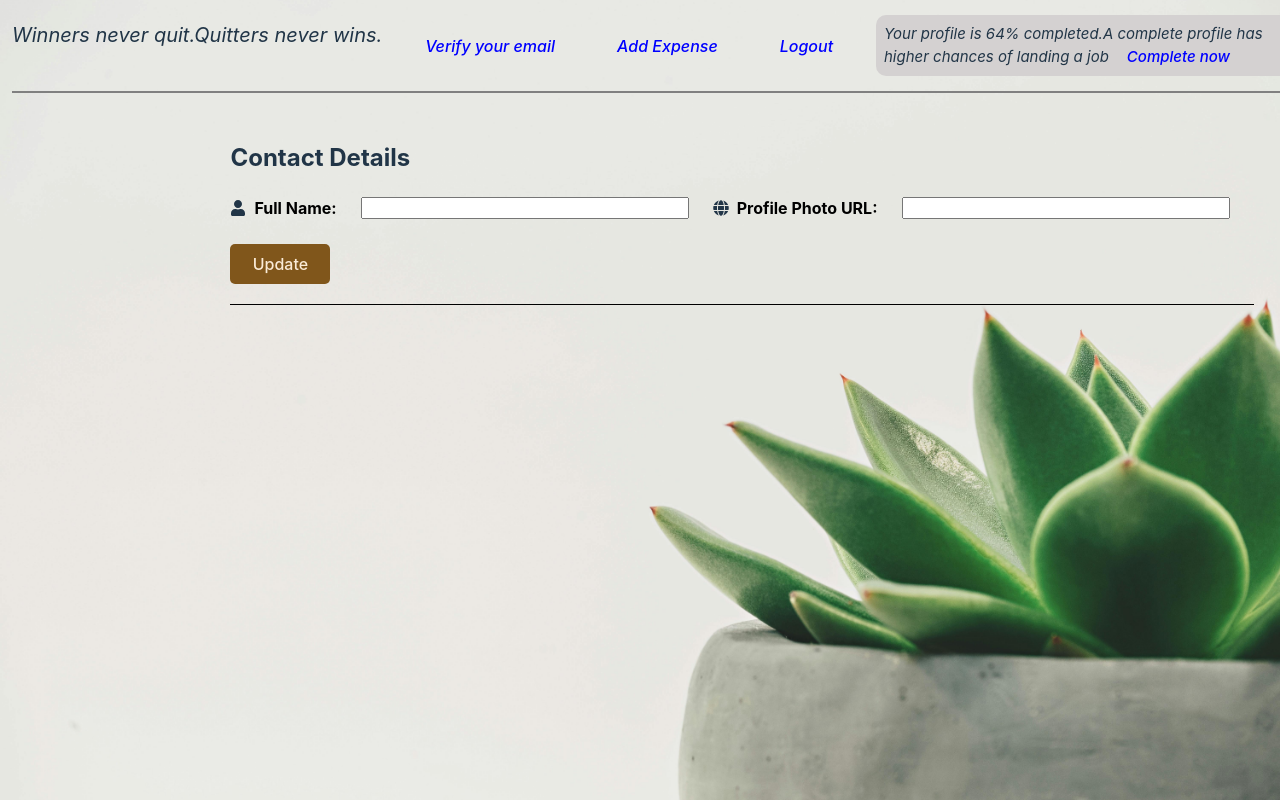
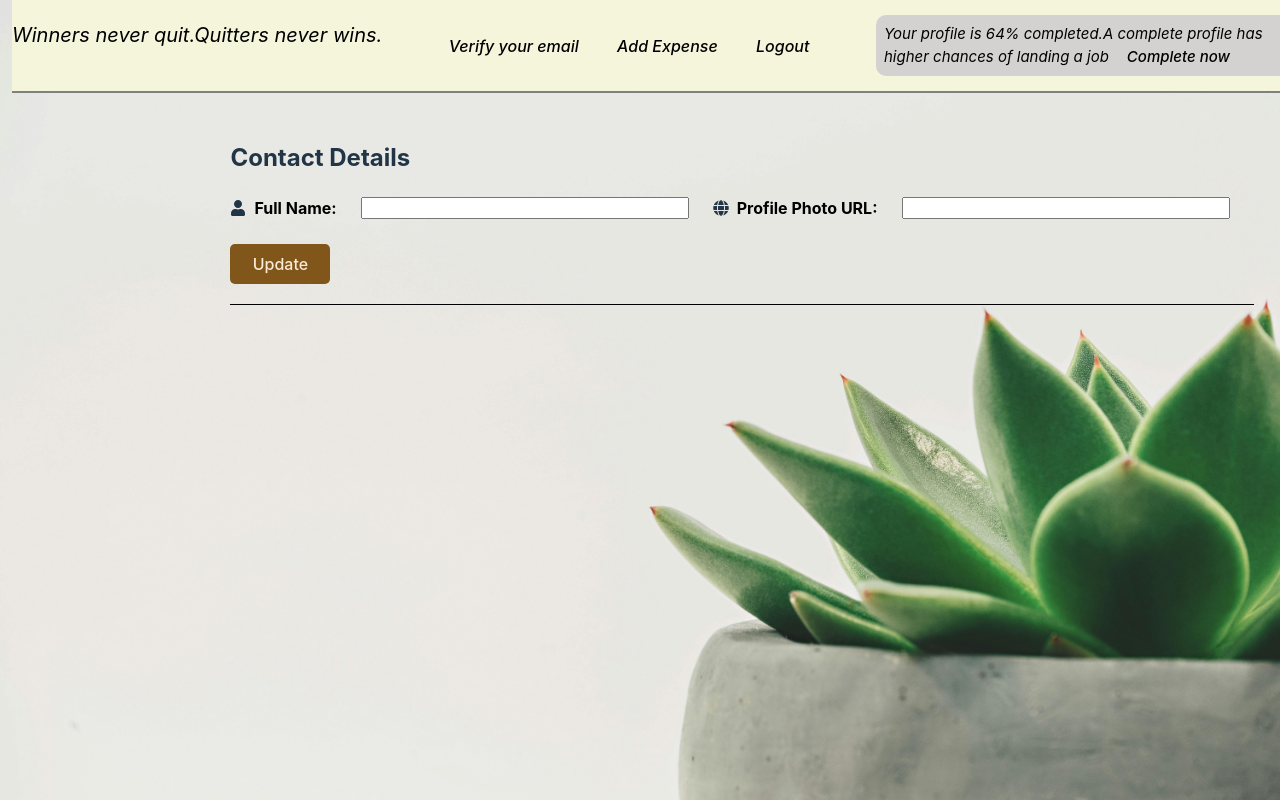
Before and after one commit to IqraMomin/Expense_Tracker_3, a React (Vite) app: page /profile in a window 1280 px wide. Built offline with nearby package versions, Linux system fonts and the light colour scheme; no server answers; sample sign-in values are in the browser's storage.

Commit message:
Adding Premium feature 2

```diff
--- a/package.json
+++ b/package.json
@@ -13,6 +13,7 @@
     "@reduxjs/toolkit": "^2.10.1",
     "axios": "^1.13.2",
     "react": "^18.3.1",
+    "react-csv": "^2.2.2",
     "react-dom": "^18.3.1",
     "react-icons": "^5.5.0",
     "react-redux": "^9.2.0",
--- a/src/App.jsx
+++ b/src/App.jsx
@@ -1,4 +1,4 @@
-import React from 'react'
+import React,{useEffect} from 'react'
 import './App.css'
 import AuthPage from './pages/AuthPage'
 import { Route ,Switch} from 'react-router-dom'
@@ -7,9 +7,36 @@ import ProfilePage from './pages/ProfilePage'
 import ResetPassword from './components/ResetPassword'
 import ExpensePage from './pages/ExpensePage'
 import { Redirect } from 'react-router-dom/cjs/react-router-dom.min'
-import { useSelector } from 'react-redux'
+import { useDispatch, useSelector } from 'react-redux'
+import { expenseActions } from './store/expenseSlice'
+import axios from 'axios'
 
 function App() {
+  const dispatch = useDispatch();
+
+  useEffect(() => {
+    const fetchExpenses = async () => {
+      try {
+        const response = await axios.get(
+          "https://expense-tracker-e3353-default-rtdb.firebaseio.com/expenses.json"
+        );
+        const data = response.data;
+        const loadedExpenses = [];
+
+        for (const key in data) {
+          loadedExpenses.push({ id: key, ...data[key] });
+        }
+        console.log("Loaded Expenses",loadedExpenses);
+        dispatch(expenseActions.setExpenses(loadedExpenses));
+      } catch (err) {
+        console.error("Error fetching expenses:", err);
+      }
+    };
+
+    fetchExpenses();
+  }, [dispatch]);
+
+
 
   const isLoggedIn = useSelector(state=>state.auth.isLoggedIn);
 
--- a/src/components/ExpenseList.jsx
+++ b/src/components/ExpenseList.jsx
@@ -1,37 +1,20 @@
-import React,{useEffect} from 'react'
-import { expenseActions } from '../store/expenseSlice';
+import React,{Fragment} from 'react'
 import ExpenseItem from './ExpenseItem';
-import axios from 'axios';
-import { useDispatch, useSelector } from 'react-redux';
+import { useSelector } from 'react-redux';
+import { CSVLink } from 'react-csv';
 
 
 function ExpenseList({onEdit}) {
     const expenseList = useSelector(state=>state.expense.expenseList);
-    const dispatch = useDispatch();
-    useEffect(() => {
-        const fetchExpenses = async () => {
-          try {
-            const response = await axios.get(
-              "https://expense-tracker-e3353-default-rtdb.firebaseio.com/expenses.json"
-            );
-            const data = response.data;
-            const loadedExpenses = [];
-
-            for (const key in data) {
-              loadedExpenses.push({ id: key, ...data[key] });
-            }
-
-            dispatch(expenseActions.setExpenses(loadedExpenses));
-          } catch (err) {
-            console.error("Error fetching expenses:", err);
-          }
-        };
-
-        fetchExpenses();
-      }, [dispatch]);
-
+    const premium = useSelector(state=>state.theme.activatePremium);
+    const headers = [
+        {label:"ID",key:"id"},
+        {label:"Expense",key:"title"},
+        {label:"Category",key:"category"}
+    ]
 
     return (
+        <Fragment>
         <ul>
             {expenseList.map(ele=>{
                 return <ExpenseItem
@@ -40,6 +23,13 @@ function ExpenseList({onEdit}) {
                 onEdit={onEdit}/>
             })}
         </ul>
+        {premium && <CSVLink
+        data={expenseList}
+        headers={headers}
+        filename='userData.csv'>Download File</CSVLink>}
+
+        </Fragment>
+
     )
 }
 
--- a/src/components/UI/AuthHeader.css
+++ b/src/components/UI/AuthHeader.css
@@ -9,6 +9,7 @@
     border-bottom: 2px solid gray;
     margin: 0 0.75rem;
 }
+
 .desc{
     background-color: rgb(212, 209, 209);
     max-width: 400px;
@@ -20,7 +21,7 @@
 }
 .auth-header-div button{
     background: none;
-    color: blue;
+    color: black;
     font-style: italic;
     border: none;
     outline: none;
@@ -29,3 +30,16 @@
 .title{
     font-size: 20px;
 }
+.headers-actions{
+    display: flex;
+    align-items: center;
+    flex-wrap: wrap;
+}
+.dark-theme{
+    background-color: rgb(122, 95, 37);
+    color: antiquewhite;
+}
+.light-theme{
+    background-color: beige;
+    color: black;
+}
--- a/src/components/UI/AuthHeader.jsx
+++ b/src/components/UI/AuthHeader.jsx
@@ -3,16 +3,17 @@ import "./AuthHeader.css";
 import { useHistory } from 'react-router-dom/cjs/react-router-dom.min';
 import { useSelector, useDispatch } from 'react-redux';
 import { authActions } from '../../store/authSlice';
+import { themeActions } from '../../store/themeSlice';
 
 function AuthHeader(props) {
-    //const authCtx = useContext(AuthContext);
     const dispatch= useDispatch();
     const isLoggedIn = useSelector(state=>state.auth.isLoggedIn);
     const token = useSelector(state=>state.auth.token);
     const [error,setError] = useState("");
     const history = useHistory();
     const totalExpense = useSelector(state=>state.expense.totalExpense);
-    console.log(totalExpense);
+    const premium = useSelector(state=>state.theme.activatePremium);
+    const theme = useSelector(state=>state.theme.theme);
 
     const emailVerificationHanlder = async ()=>{
         if(!token){
@@ -51,17 +52,29 @@ function AuthHeader(props) {
         history.replace("/");
 
     }
+    const activatePremiumHandler = ()=>{
+        dispatch(themeActions.changeTheme());
+        dispatch(themeActions.activatePremium());
+
+    }
     return (
-        <div className='auth-header-div'>
+        <React.Fragment>
+        <div className={`auth-header-div ${theme ? "dark-theme":"light-theme"}`}>
             <p className='title'>{props.title}</p>
+            <div className='headers-actions'>
             {isLoggedIn && <button onClick={emailVerificationHanlder}>Verify your email</button>}
             {isLoggedIn && <button onClick={()=>{history.replace("/expensepage")}}>Add Expense</button>}
-            {totalExpense >= 10000 && <button>Activate Premium</button>}
+            {totalExpense >= 10000 && <button onClick={activatePremiumHandler}>Activate Premium</button>}
             {isLoggedIn && <button onClick={logoutHandler}>Logout</button>}
+            {premium && <button onClick={()=>{dispatch(themeActions.changeTheme())}}>Change Theme</button>}
+            </div>
+
             <p className='desc'>{props.description}
             <button onClick={props.onClick}>{props.text}</button>
             </p>
+
         </div>
+        </React.Fragment>
     )
 }
 
--- a/src/pages/ExpensePage.jsx
+++ b/src/pages/ExpensePage.jsx
@@ -1,9 +1,14 @@
-import React from 'react'
+import React, { Fragment } from 'react'
 import Expense from '../components/Expense'
+import AuthHeader from '../components/UI/AuthHeader'
 
 function ExpensePage() {
     return (
-       <Expense/>
+        <Fragment>
+            <AuthHeader/>
+            <Expense />
+        </Fragment>
+
     )
 }
 
--- a/src/store/expenseSlice.js
+++ b/src/store/expenseSlice.js
@@ -36,10 +36,13 @@ const expenseSlice = createSlice({
         },
         setExpenses:(state, action) =>{
             state.expenseList = action.payload;
-            state.totalExpense = action.payload.reduce((sum,item)=>{
-                return sum+Number(item.amount)
-            },0);
-          }
+            state.totalExpense = action.payload.reduce(
+                (sum, item) => sum + Number(item.amount),
+                0
+              );
+              console.log(state.totalExpense);
+          },
+
     }
 });
 export const expenseActions = expenseSlice.actions;
--- a/src/store/index.js
+++ b/src/store/index.js
@@ -1,9 +1,10 @@
 import { configureStore } from "@reduxjs/toolkit";
 import authReducer from "./authSlice"
 import expenseReducer from "./expenseSlice";
+import themeReducer from "./themeSlice"
 
 const store = configureStore({
-    reducer:{auth:authReducer,expense:expenseReducer}
+    reducer:{auth:authReducer,expense:expenseReducer,theme:themeReducer}
 })
 
 export default store;
--- /dev/null
+++ b/src/store/themeSlice.js
@@ -0,0 +1,22 @@
+import { createSlice } from "@reduxjs/toolkit";
+
+const initialThemeState = {
+    theme:false,
+    activatePremium:false
+}
+
+const themeSlice = createSlice({
+    name:"theme",
+    initialState:initialThemeState,
+    reducers:{
+        changeTheme:(state)=>{
+            state.theme = !state.theme
+        },
+        activatePremium:(state)=>{
+            state.activatePremium = true
+        }
+    }
+});
+
+export const themeActions= themeSlice.actions;
+export default themeSlice.reducer;
```
Also changed, not shown: 1 other file (tests, documents, lock files or other folders).
